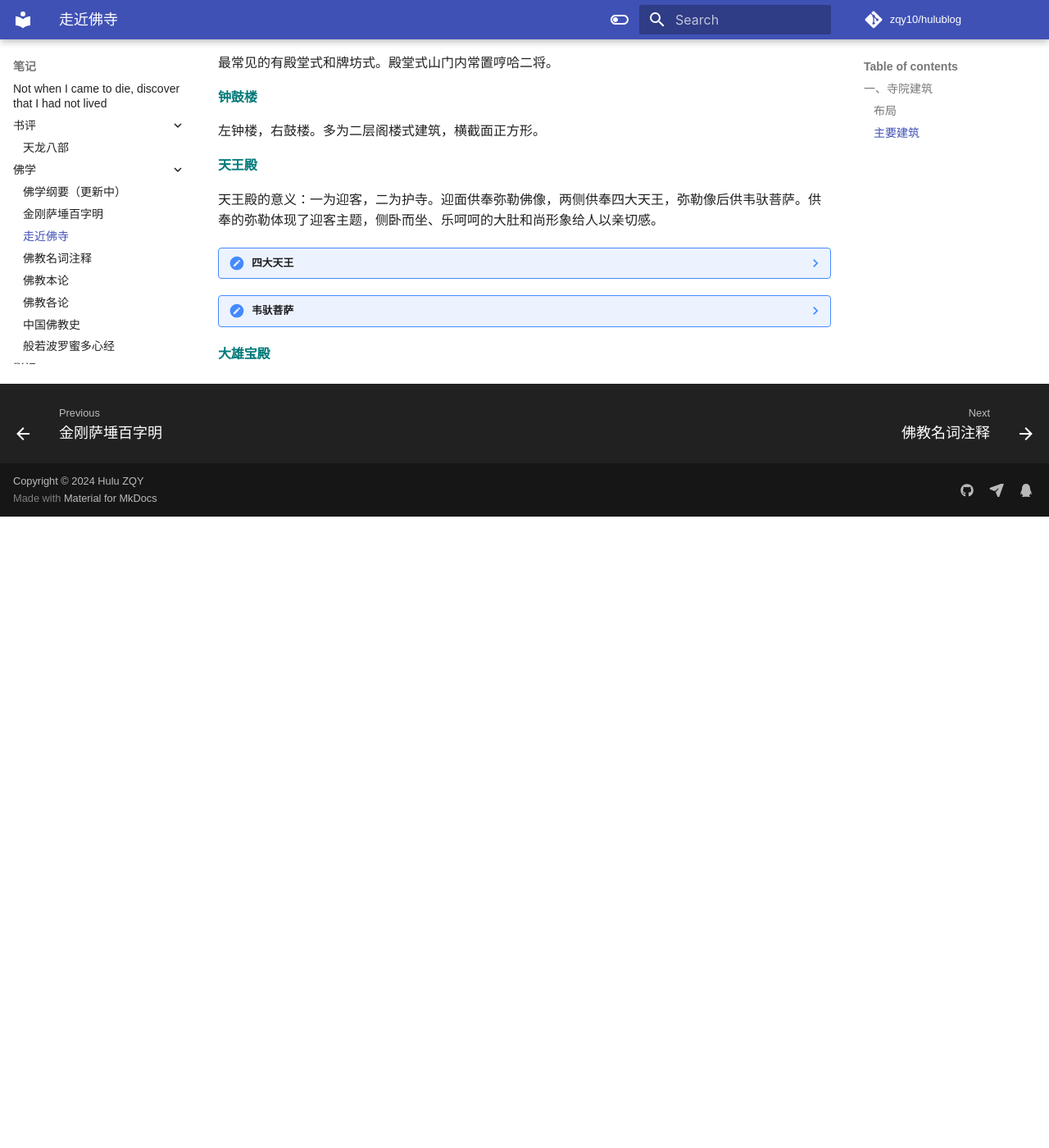
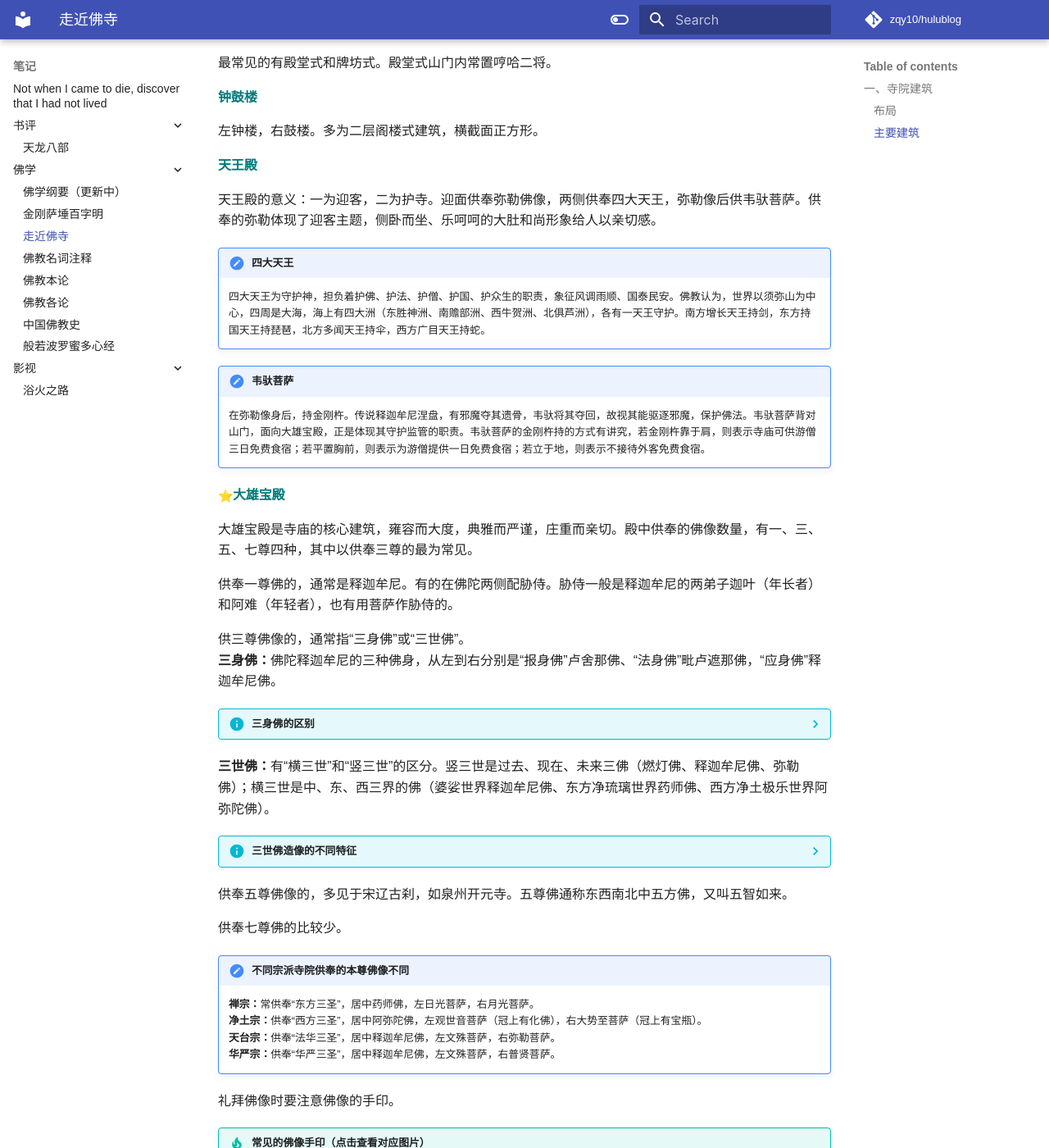
Before and after one commit to zqy10/hulublog, an MkDocs documentation site: the page built from docs/笔记/佛学/2024-10-01.md, in a window 1280 px wide and 1400 px high, scrolled down 786 px. Shown: the whole window at 82% size. Built offline with MkDocs 1.6.1 and Material for MkDocs 9.7.7, drawn with Linux system fonts in a browser that asks for light colours; emoji names are drawn with the system emoji font; comment, search, counter and statistics services are not loaded; a style sheet for code colours, icons or effects is not loaded; before the commit the page ends 1416 px from its top, so only the background shows below that; some of the changed text lies outside the part shown.

Commit message:
更新走近佛寺

```diff
--- a/docs/笔记/佛学/2024-10-01.md
+++ b/docs/笔记/佛学/2024-10-01.md
@@ -28,10 +28,48 @@
 
 #### 天王殿
 天王殿的意义：一为迎客，二为护寺。迎面供奉弥勒佛像，两侧供奉四大天王，弥勒像后供韦驮菩萨。供奉的弥勒体现了迎客主题，侧卧而坐、乐呵呵的大肚和尚形象给人以亲切感。
-???note "四大天王"
+!!!note "四大天王"
     四大天王为守护神，担负着护佛、护法、护僧、护国、护众生的职责，象征风调雨顺、国泰民安。佛教认为，世界以须弥山为中心，四周是大海，海上有四大洲（东胜神洲、南赡部洲、西牛贺洲、北俱芦洲），各有一天王守护。南方增长天王持剑，东方持国天王持琵琶，北方多闻天王持伞，西方广目天王持蛇。
 
-???note "韦驮菩萨"
+!!!note "韦驮菩萨"
     在弥勒像身后，持金刚杵。传说释迦牟尼涅盘，有邪魔夺其遗骨，韦驮将其夺回，故视其能驱逐邪魔，保护佛法。韦驮菩萨背对山门，面向大雄宝殿，正是体现其守护监管的职责。韦驮菩萨的金刚杵持的方式有讲究，若金刚杵靠于肩，则表示寺庙可供游僧三日免费食宿；若平置胸前，则表示为游僧提供一日免费食宿；若立于地，则表示不接待外客免费食宿。
 
-#### 大雄宝殿
+#### :star:大雄宝殿
+大雄宝殿是寺庙的核心建筑，雍容而大度，典雅而严谨，庄重而亲切。殿中供奉的佛像数量，有一、三、五、七尊四种，其中以供奉三尊的最为常见。
+
+
+供奉一尊佛的，通常是释迦牟尼。有的在佛陀两侧配胁侍。胁侍一般是释迦牟尼的两弟子迦叶（年长者）和阿难（年轻者），也有用菩萨作胁侍的。
+
+供三尊佛像的，通常指“三身佛”或“三世佛”。
+<strong>三身佛：</strong>佛陀释迦牟尼的三种佛身，从左到右分别是“报身佛”卢舍那佛、“法身佛”毗卢遮那佛，“应身佛”释迦牟尼佛。
+???info "三身佛的区别"
+    “法身佛”毗卢遮那，也叫大日如来，代表宇宙间绝对的真理和智慧，是佛性的本质体现。“报身佛”卢舍那是佛经过艰苦修行，证得真理而成佛的身体，是佛的客观存在之相。“应身佛”释迦牟尼是佛为了教化众生而显现的各种化身。
+    法身佛无始无终，报身佛有始无终，应身佛有始有终。
+<strong>三世佛：</strong>有“横三世”和“竖三世”的区分。竖三世是过去、现在、未来三佛（燃灯佛、释迦牟尼佛、弥勒佛）；横三世是中、东、西三界的佛（婆娑世界释迦牟尼佛、东方净琉璃世界药师佛、西方净土极乐世界阿弥陀佛）。
+???info "三世佛造像的不同特征"
+    药师佛左手持钵，右手持药丸；阿弥陀佛掌中有莲台
+
+供奉五尊佛像的，多见于宋辽古刹，如泉州开元寺。五尊佛通称东西南北中五方佛，又叫五智如来。
+
+供奉七尊佛的比较少。
+!!!note "不同宗派寺院供奉的本尊佛像不同"
+    <strong>禅宗：</strong>常供奉“东方三圣”，居中药师佛，左日光菩萨，右月光菩萨。
+    <strong>净土宗：</strong>供奉“西方三圣”，居中阿弥陀佛，左观世音菩萨（冠上有化佛），右大势至菩萨（冠上有宝瓶）。
+    <strong>天台宗：</strong>供奉“法华三圣”，居中释迦牟尼佛，左文殊菩萨，右弥勒菩萨。
+    <strong>华严宗：</strong>供奉“华严三圣”，居中释迦牟尼佛，左文殊菩萨，右普贤菩萨。
+礼拜佛像时要注意佛像的手印。
+!!!tip "常见的佛像手印（点击查看对应图片）"
+    [施无畏印](images/wuweiyin.jpg)：施与众生安乐无畏。
+    [说法印](images/shuofayin.jpg)：佛对众生说法时的手印。
+    [施愿因](images/shiyuanyin.jpg)：令众生心愿圆满。
+    [禅定印](images/chandingyin.jpg)：佛陀如于禅定时所结手印。
+    [触地印](images/chudiyin.jpg)：又称降魔印。
+
+干漆夹苎法： 佛像制作的一种特殊工艺。先雕好木制模型，再在外缠上苎麻布，涂上生漆、铁砂混合的涂料，再缠布，反复十次左右，抛光、彩绘，得到的佛像防潮、防腐、防白蚁。
+
+大雄宝殿左右两侧一般供罗汉像。起初是四大罗汉，后演化为十六罗汉、十八罗汉、五百罗汉。
+!!!note "罗汉"
+    罗汉是佛陀释迦牟尼的弟子，据佛经记载，罗汉受释迦牟尼嘱托，不入涅槃，常住人间，守护佛法。
+
+主尊佛像北面，一般是一组海岛观音像。
+有的寺院在大殿匾额上，不书“大雄宝殿”，而是寺院另起的名字，如普陀山普济禅寺大殿名“圆通宝殿”。
```
Also changed, not shown: docs/about/about.md (+26 -6 lines), docs/技术/index.md (+2 -1 lines), docs/笔记/index.md (+2 -1 lines), docs/笔记/佛学/2024-09-26.md (+1 -1 lines), docs/icon.png (deleted), docs/logo.png (deleted), docs/笔记/佛学/images/chandingyin.jpg (added), docs/笔记/佛学/images/chudiyin.jpg (added), docs/笔记/佛学/images/shiyuanyin.jpg (added), docs/笔记/佛学/images/shuofayin.jpg (added), docs/笔记/佛学/images/wuweiyin.jpg (added).
